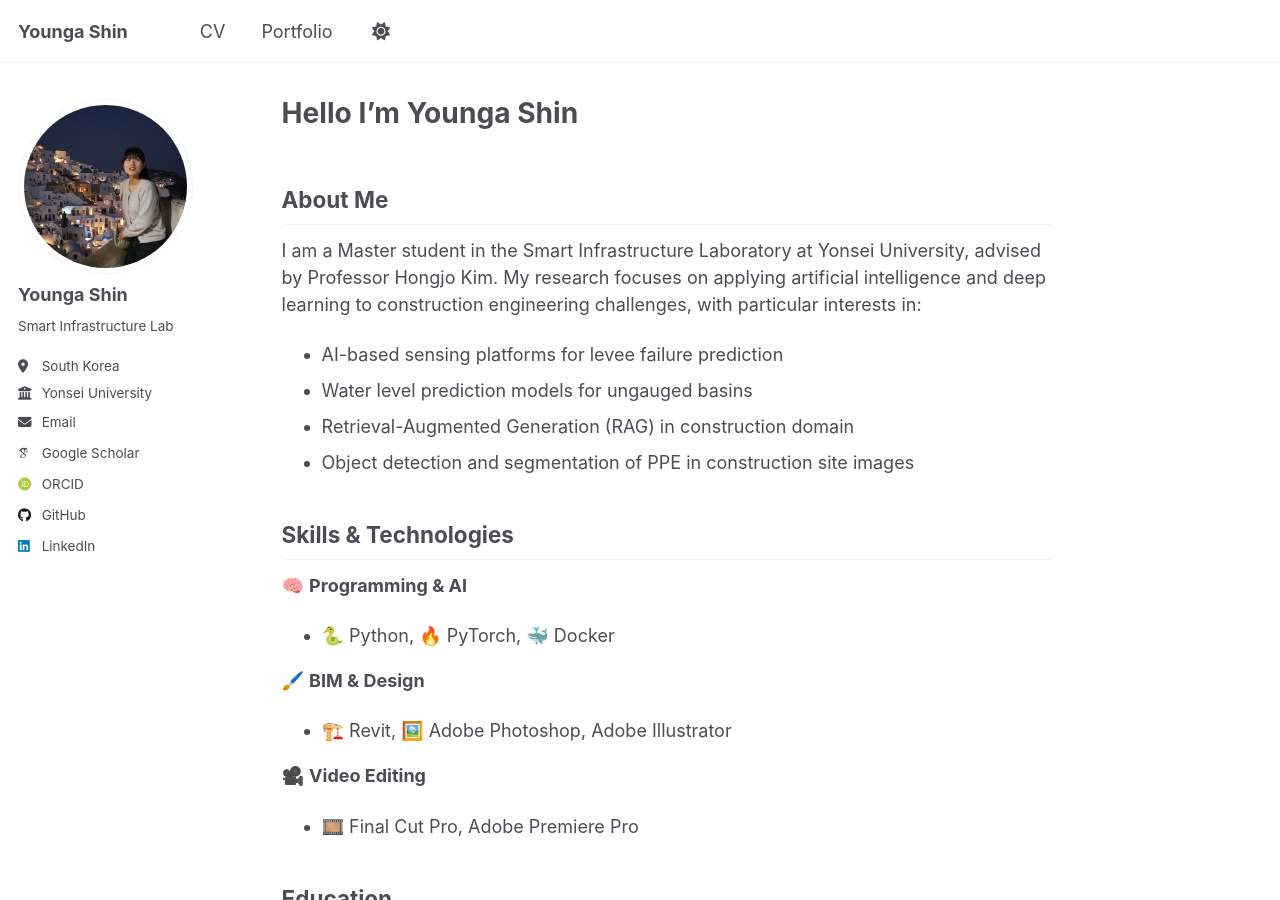
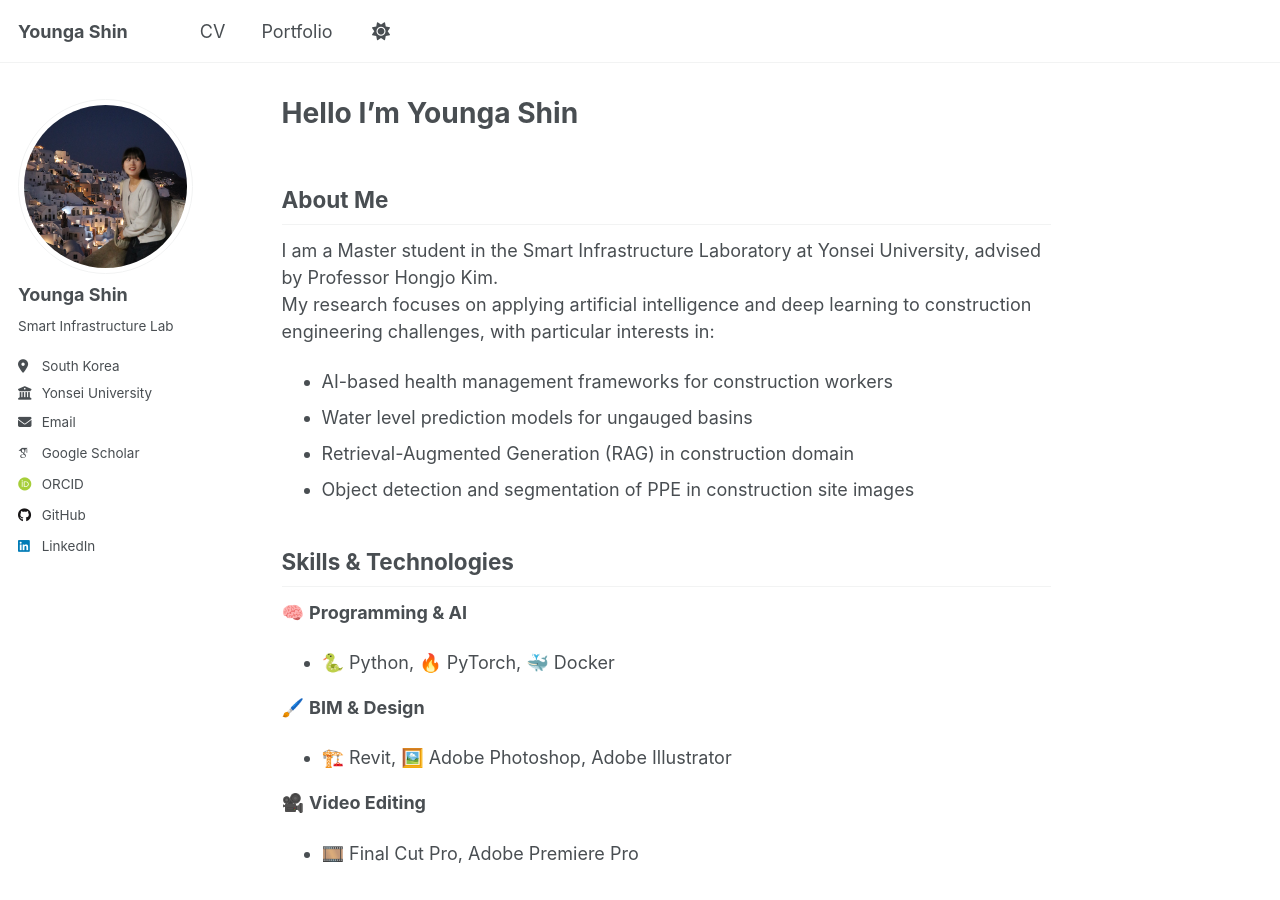
Before and after one commit to shinyounga/shinyounga.github.io, a Jekyll site: the page built from _pages/about.md, in a window 1280 px wide and 900 px high. Built offline with Jekyll 4.4.1, drawn with Linux system fonts in a browser that asks for light colours; some web fonts are replaced; some of the changed text lies outside the part shown.

Commit message:
Update about.md

```diff
--- a/_pages/about.md
+++ b/_pages/about.md
@@ -10,12 +10,14 @@ redirect_from:
 
 ## About Me
 
-I am a Master student in the Smart Infrastructure Laboratory at Yonsei University, advised by Professor Hongjo Kim. My research focuses on applying artificial intelligence and deep learning to construction engineering challenges, with particular interests in:
+I am a Master student in the Smart Infrastructure Laboratory at Yonsei University, advised by Professor Hongjo Kim.
+My research focuses on applying artificial intelligence and deep learning to construction engineering challenges, with particular interests in:
 
-- AI-based sensing platforms for levee failure prediction
+- AI-based health management frameworks for construction workers
 - Water level prediction models for ungauged basins
 - Retrieval-Augmented Generation (RAG) in construction domain
 - Object detection and segmentation of PPE in construction site images
+
 
 ## Skills & Technologies
 
```
Also changed, not shown: other parts of _pages/about.md (+1 -0 lines).
